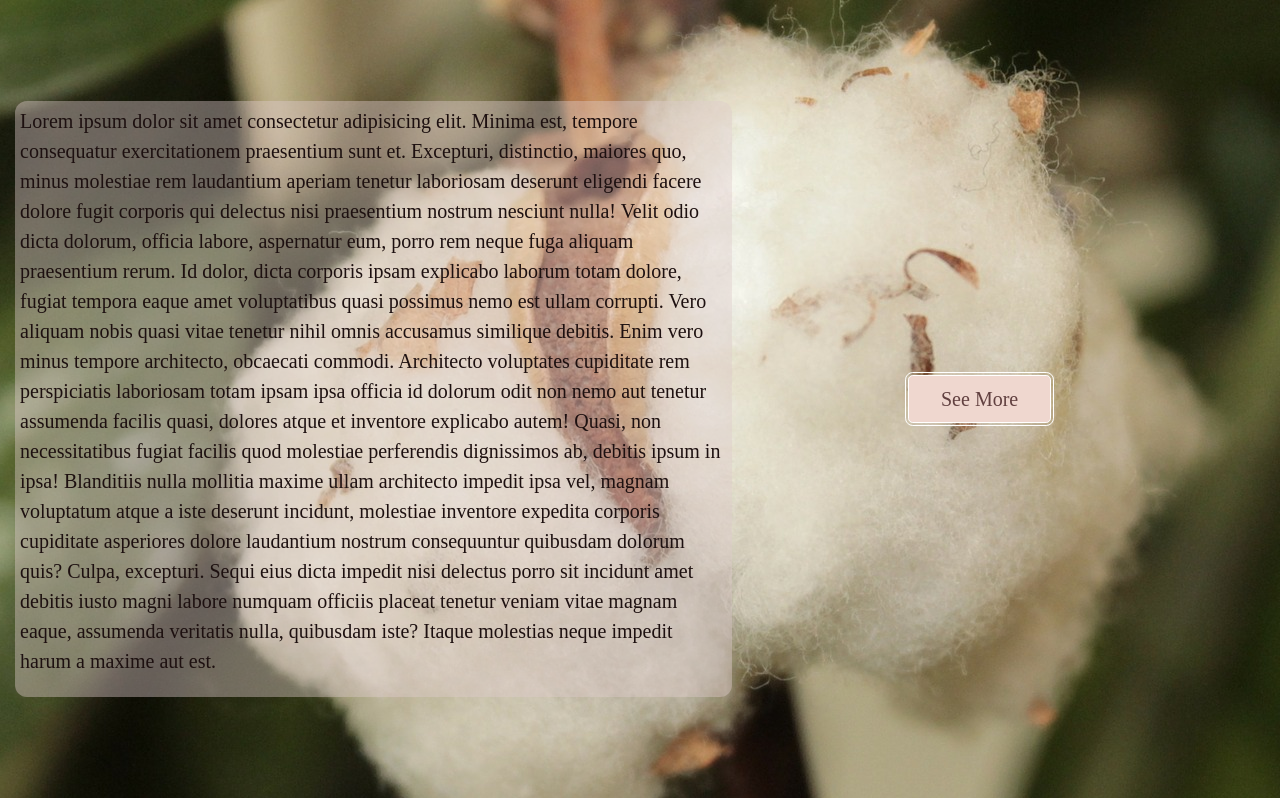
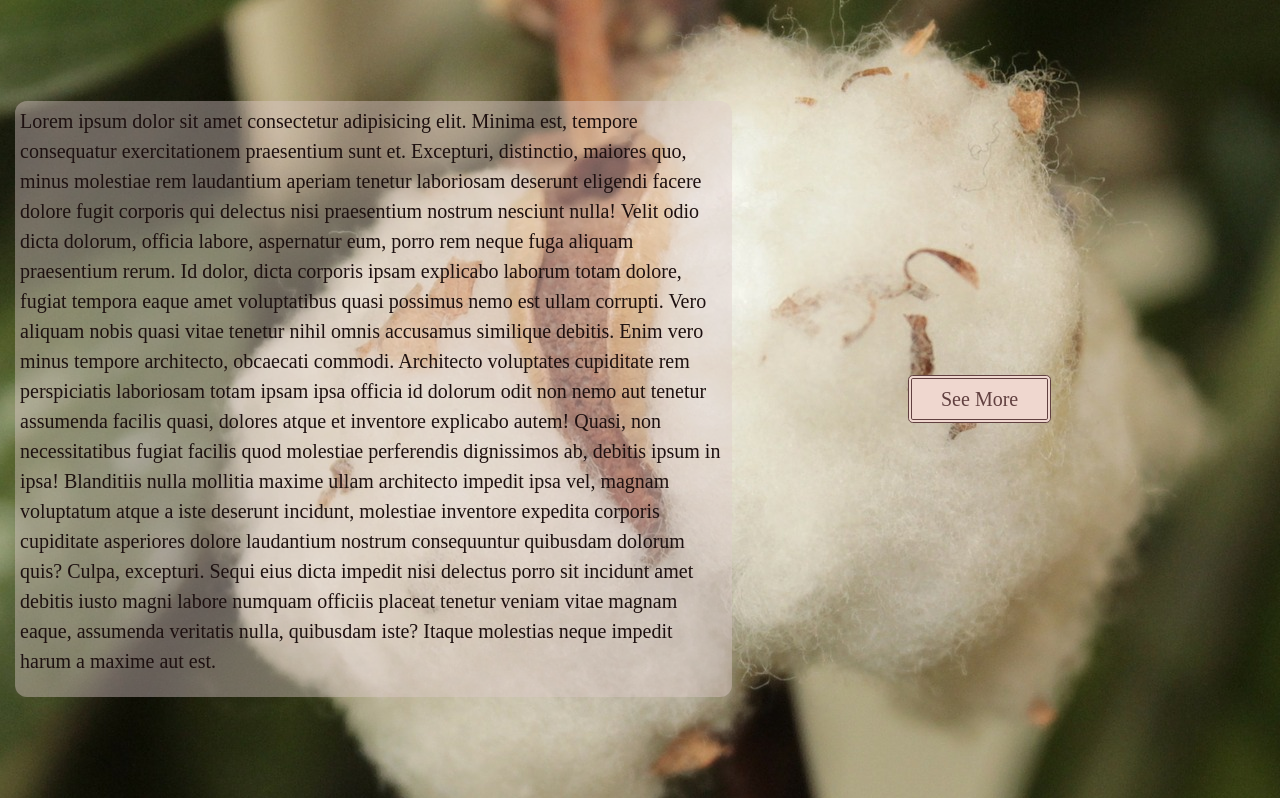
Before and after one commit to CarlosFaccelli26/hand_crafting_milestone, a Django app: page / in a window 1280 px wide, with the pointer over the restyled element. Shown: the part 165-963 px from the top of the page. Run offline with Django 3.2, Linux system fonts and the light colour scheme; parts of the project's set-up code (start-up, migrations or seed data) failed here and were passed over; some libraries are stand-ins or nearby versions.

Commit message:
Updating class shopnow button

```diff
--- a/static/css/base.css
+++ b/static/css/base.css
@@ -115,10 +115,10 @@ body {
 .shop-now-button:hover,
 .shop-now-button:active,
 .shop-now-button:focus {
-    outline: 1px solid #fff;
-    outline-offset: 2px;
+    outline: 1px solid #614040;
+    outline-offset: -4px;
     background-color: #efd7cf;
-    border: 1px solid #fff;
+    border: 1px solid #614040;
     color: #614040;
 }
 
```
